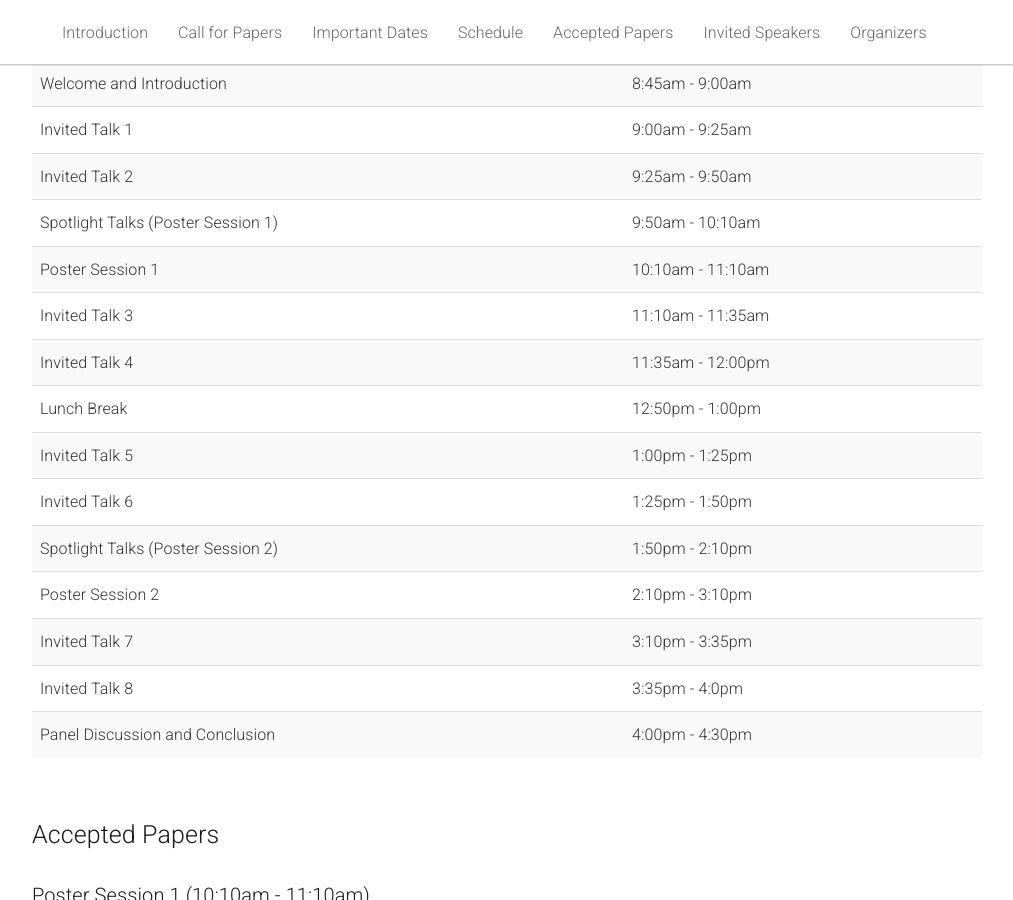
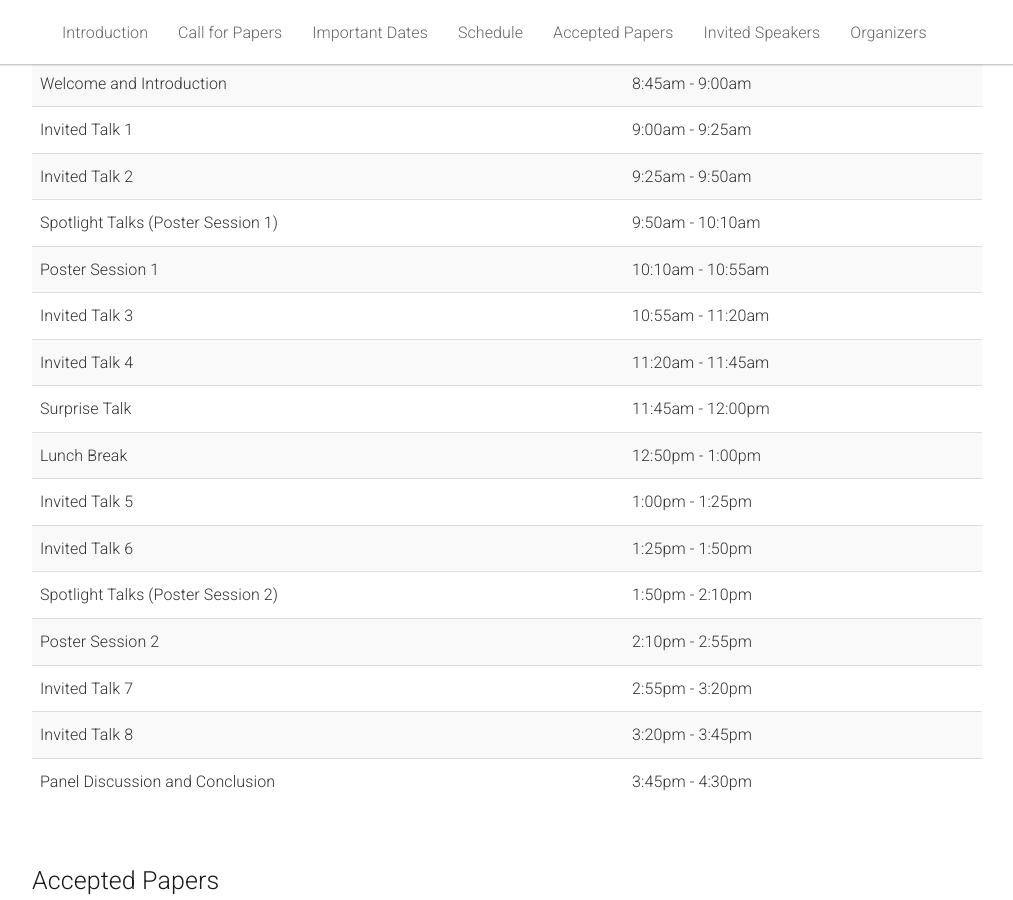
Before and after one commit to learn3dgen/learn3dgen.github.io, a Jekyll site: the page built from _pages/home.md, in a window 1280 px wide and 900 px high, scrolled down 1462 px. Shown: the whole window, without its empty margins (133-1146 px from the left). Built offline with Jekyll 4.4.1, drawn with Linux system fonts in a browser that asks for light colours.

Commit message:
Tweak schedule to add "Surprise Talk" slot for Ali dataset announcement.

```diff
--- a/_pages/home.md
+++ b/_pages/home.md
@@ -141,15 +141,19 @@ acknowledgements: ""
         </tr>
         <tr>
           <td>Poster Session 1</td>
-          <td>10:10am - 11:10am</td>
+          <td>10:10am - 10:55am</td>
         </tr>
         <tr>
           <td>Invited Talk 3</td>
-          <td>11:10am - 11:35am</td>
+          <td>10:55am - 11:20am</td>
         </tr>
         <tr>
           <td>Invited Talk 4</td>
-          <td>11:35am - 12:00pm</td>
+          <td>11:20am - 11:45am</td>
+        </tr>
+        <tr>
+          <td>Surprise Talk</td>
+          <td>11:45am - 12:00pm</td>
         </tr>
         <tr>
           <td>Lunch Break</td>
@@ -169,19 +173,19 @@ acknowledgements: ""
         </tr>
         <tr>
           <td>Poster Session 2</td>
-          <td>2:10pm - 3:10pm</td>
+          <td>2:10pm - 2:55pm</td>
         </tr>
         <tr>
           <td>Invited Talk 7</td>
-          <td>3:10pm - 3:35pm</td>
+          <td>2:55pm - 3:20pm</td>
         </tr>
         <tr>
           <td>Invited Talk 8</td>
-          <td>3:35pm - 4:0pm</td>
+          <td>3:20pm - 3:45pm</td>
         </tr>
         <tr>
           <td>Panel Discussion and Conclusion</td>
-          <td>4:00pm - 4:30pm</td>
+          <td>3:45pm - 4:30pm</td>
         </tr>
       </tbody>
     </table>
```
